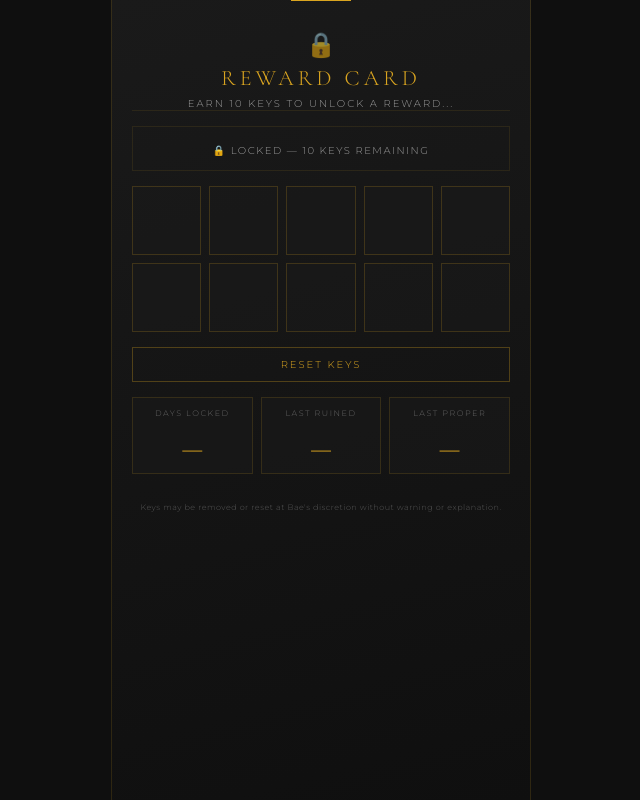
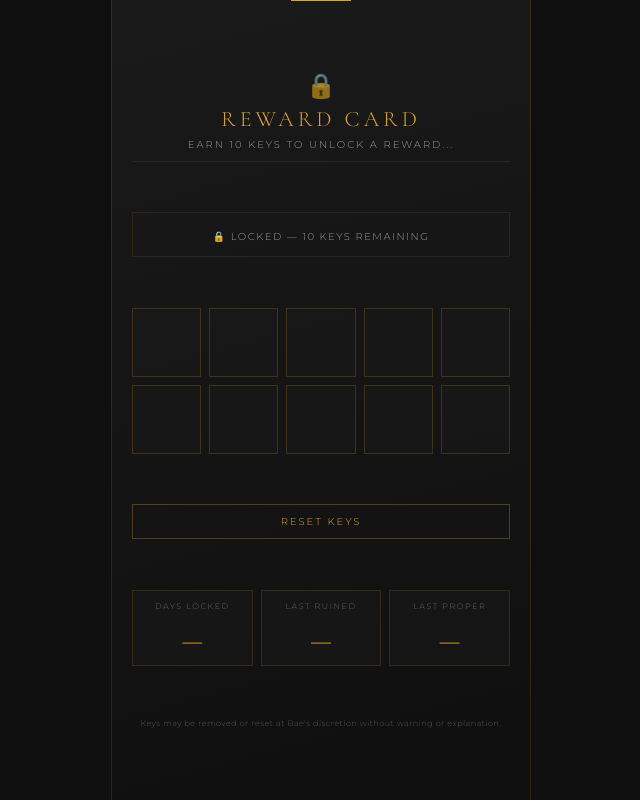
Before and after one commit to SynthzillaPrime/reward-card, a React (Vite) app: page / in a window 1280 px wide. Shown: the whole page, without its empty margins (319-959 px from the left). Built offline with nearby package versions, Linux system fonts and the light colour scheme.

Commit message:
Vibe Ship

```diff
--- a/src/App.css
+++ b/src/App.css
@@ -4,36 +4,40 @@
     box-sizing: border-box;
 }
 
-html,
-body,
-#root {
-    margin: 0;
-    padding: 0;
+html {
+    height: 100dvh;
+    overflow: hidden;
 }
 
 body {
+    height: 100%;
+    overflow: hidden;
     font-family: "Montserrat", sans-serif;
     background: #0f0f0f;
     color: #999;
     font-weight: 300;
     touch-action: manipulation;
-    -webkit-overflow-scrolling: touch;
-    overflow-x: hidden;
+}
+
+#root {
+    height: 100%;
+    overflow: hidden;
 }
 
 .card {
     background: linear-gradient(165deg, #1a1a1a 0%, #0f0f0f 100%);
-    min-height: 100dvh;
+    height: 100%;
     width: 100%;
     max-width: 420px;
     margin: 0 auto;
-    padding: 30px 20px;
+    padding: 20px;
     display: flex;
     flex-direction: column;
-    gap: 15px;
+    justify-content: space-evenly;
     border-left: 1px solid rgba(218, 165, 32, 0.15);
     border-right: 1px solid rgba(218, 165, 32, 0.15);
     position: relative;
+    overflow: hidden;
 }
 
 .card::after {
@@ -50,7 +54,7 @@ body {
 .header {
     text-align: center;
     border-bottom: 1px solid rgba(218, 165, 32, 0.1);
-    flex-shrink: 0;
+    padding-bottom: 10px;
 }
 
 .lock-icon {
@@ -83,7 +87,6 @@ h1 {
     border: 1px solid rgba(218, 165, 32, 0.1);
     padding: 12px;
     text-align: center;
-    flex-shrink: 0;
 }
 
 .lock-status.unlocked {
@@ -104,7 +107,6 @@ h1 {
     display: grid;
     grid-template-columns: repeat(5, 1fr);
     gap: 8px;
-    flex-shrink: 0;
 }
 
 .stamp {
@@ -155,7 +157,6 @@ h1 {
     font-family: "Montserrat", sans-serif;
     letter-spacing: 2px;
     text-transform: uppercase;
-    flex-shrink: 0;
 }
 
 .reset-btn:hover {
@@ -167,7 +168,6 @@ h1 {
     display: grid;
     grid-template-columns: 1fr 1fr 1fr;
     gap: 8px;
-    flex-shrink: 0;
 }
 
 .day-count {
@@ -210,9 +210,7 @@ h1 {
     text-align: center;
     font-size: 8px;
     color: #555;
-    margin-top: 12px;
     line-height: 1.6;
     font-weight: 300;
     letter-spacing: 0.5px;
-    flex-shrink: 0;
 }
```
